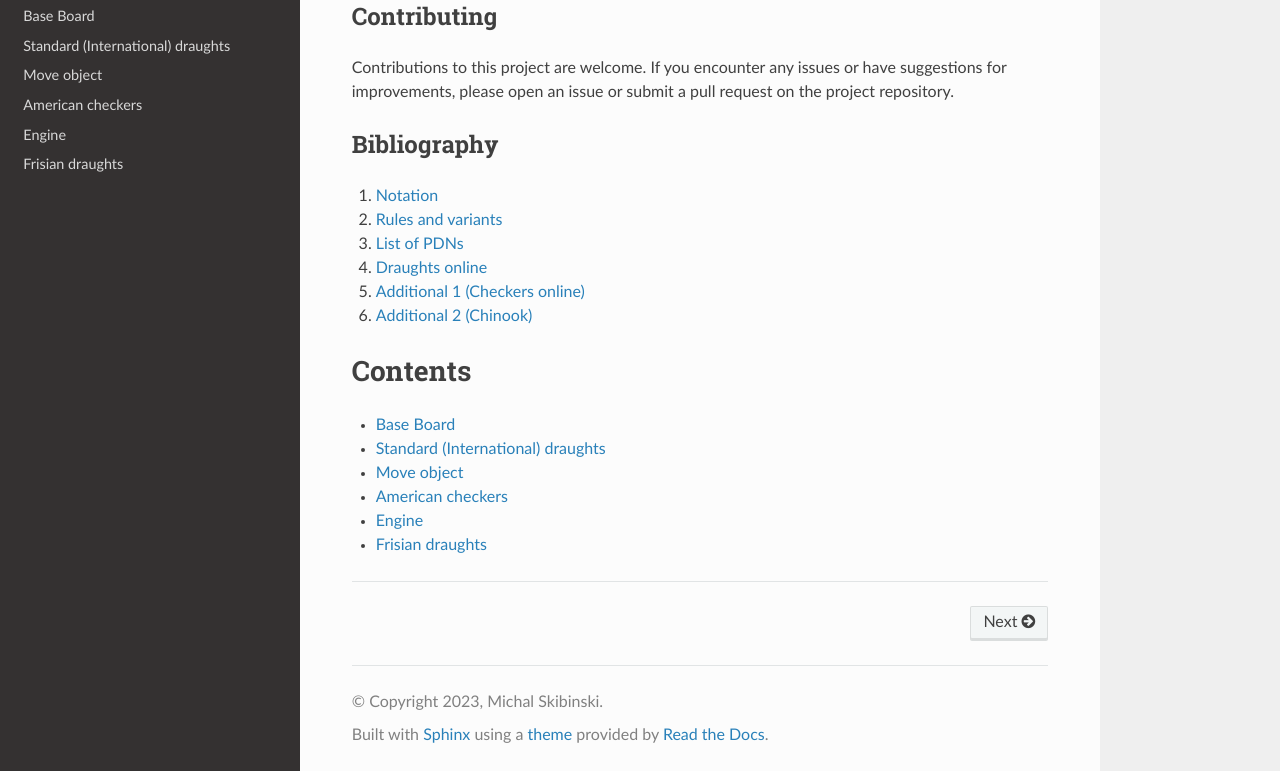
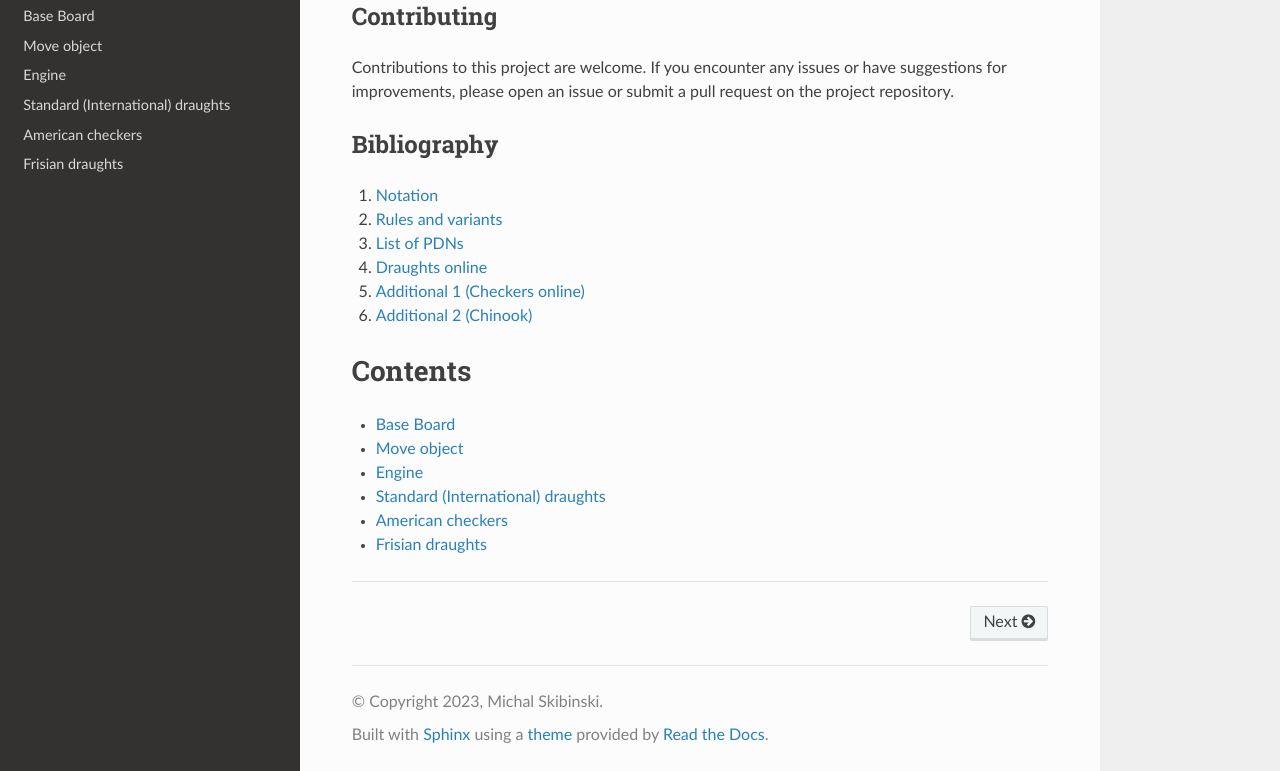
Before and after one commit to miskibin/py-draughts, a Sphinx documentation site: the page built from docs/source/index.rst, in a window 1280 px wide and 900 px high, scrolled down 3581 px, cut to the strip 129-900 px from the top of the window. Built offline with Sphinx 7.4.7 and the Read the Docs theme 2.0.0, drawn with Linux system fonts in a browser that asks for light colours.

Commit message:
Update docs

```diff
--- a/docs/source/index.rst
+++ b/docs/source/index.rst
@@ -9,10 +9,10 @@ Contents
 
 
     base
+    move
+    engine
     standard
-    move
     american
-    engine
     frisian
 
 ===================
```
